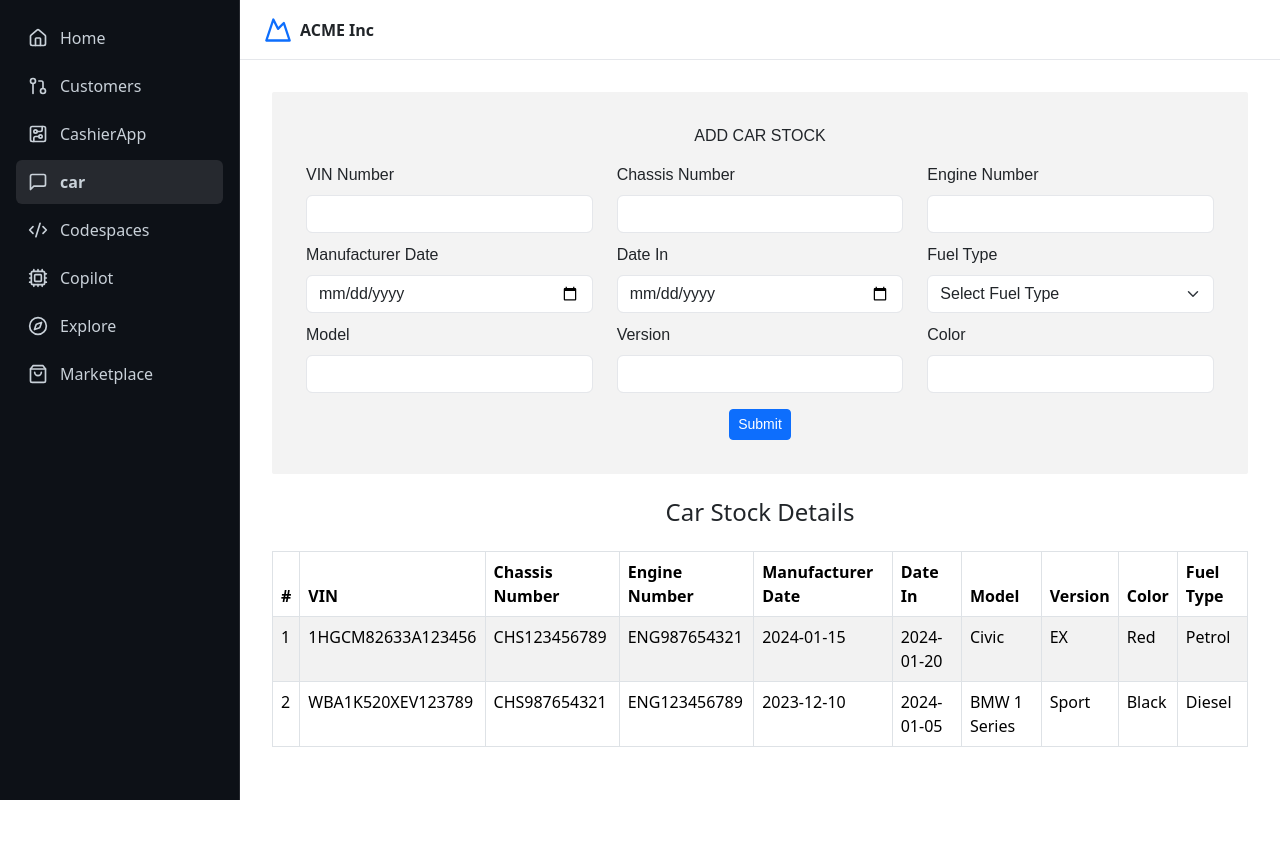
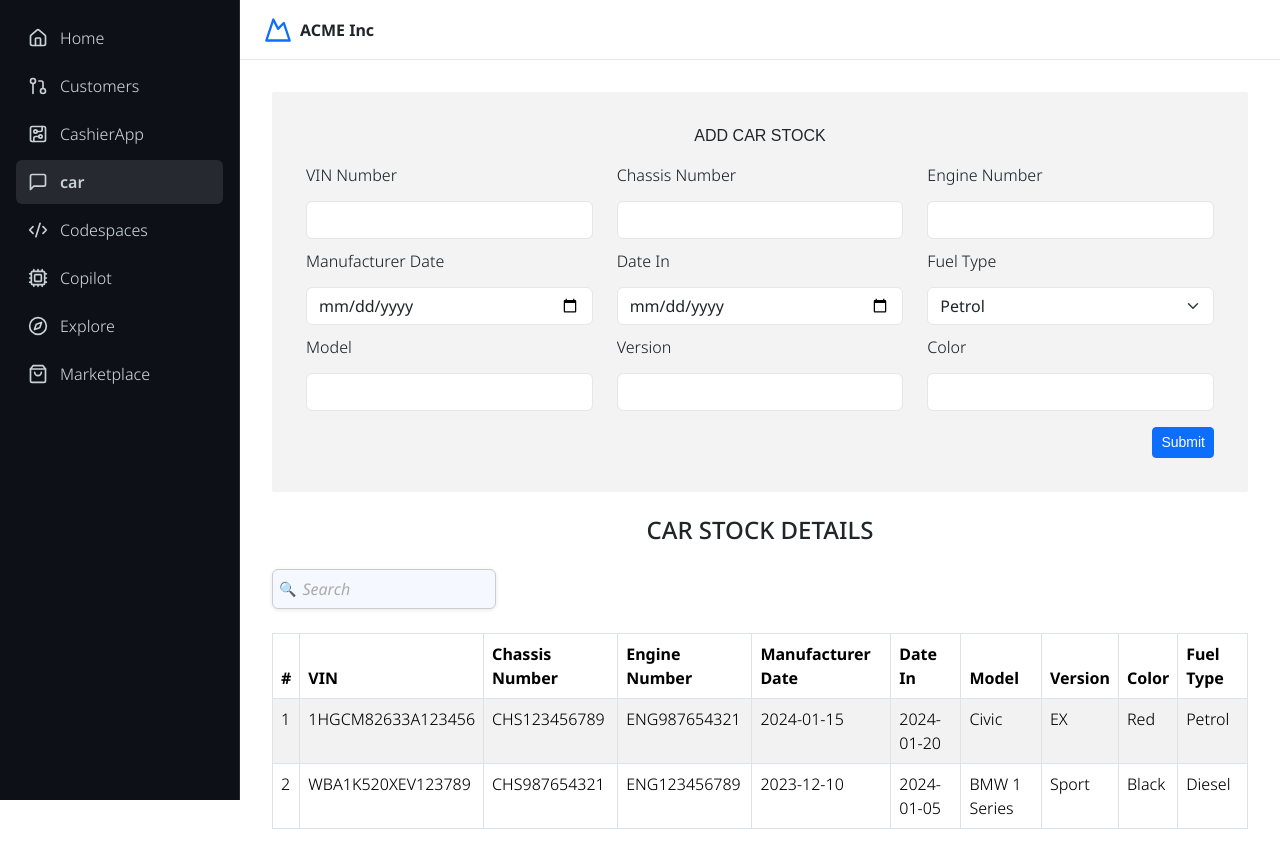
Before and after one commit to vipinkankal14/tracking-system, a React (Vite) app in the folder frontend/: page /car in a window 1280 px wide. Shown: the top 868 px of the page. Built offline with nearby package versions, Linux system fonts and the light colour scheme.

Commit message:
Add Noto Sans font and improve CarStockShow layout; implement search functionality and style adjustments day 9

```diff
--- a/frontend/index.html
+++ b/frontend/index.html
@@ -9,6 +9,9 @@
   integrity="sha384-QWTKZyjpPEjISv5WaRU9OFeRpok6YctnYmDr5pNlyT2bRjXh0JMhjY6hW+ALEwIH"
   crossorigin="anonymous"
 />
+
+<link rel="preconnect" href="https://fonts.googleapis.com">
+ <link href="https://fonts.googleapis.com/css2?family=Noto+Sans:ital,wght@0,100..900;1,100..900&family=Roboto:ital,wght@0,100;0,300;0,400;0,500;0,700;0,900;1,100;1,300;1,400;1,500;1,700;1,900&display=swap" rel="stylesheet">
 
 
 
--- /dev/null
+++ b/frontend/src/App.css
@@ -0,0 +1,8 @@
+ .noto-sans{
+    font-family: "Noto Sans", serif;
+    font-optical-sizing: auto;
+    font-weight: 320;
+    font-style: normal;
+    font-variation-settings:
+      "wdth" 100;
+}
--- a/frontend/src/App.jsx
+++ b/frontend/src/App.jsx
@@ -11,6 +11,7 @@ import CashierApp from "./cashier/CashierApp";
 import PaymentDetails from "./cashier/PaymentDetails";
 import PaymentSuccessful from "./cashier/PaymentSuccessful";
 import Car from "./carStocks/car";
+import './App.css';
 
 
 function App() {
@@ -22,7 +23,7 @@ function App() {
 
   return (
     < >
-     <div className="main-layout">
+     <div className="main-layout noto-sans">
      <Sidebar isOpen={sidebarOpen} setIsOpen={setSidebarOpen} />
      <TopNavbar toggleSidebar={toggleSidebar} />
       <main className="main-content">
@@ -34,7 +35,6 @@ function App() {
               <Route path="/PaymentDetails" element={<PaymentDetails />} />
               <Route path="/PaymentSuccessful" element={<PaymentSuccessful />} />
               <Route path = "/car" element = {<Car/>}/>
-
           </Routes>
         </div>
       </main>
--- a/frontend/src/carStocks/AddCarStock.jsx
+++ b/frontend/src/carStocks/AddCarStock.jsx
@@ -1,6 +1,7 @@
 import React, { useState } from 'react';
 import { Form, Button, Row, Col, Alert } from "react-bootstrap";
 import "./scss/AddCarStock.scss";
+import '../App.css';
 
 const AddCarStock = () => {
   const [formData, setFormData] = useState({
@@ -17,7 +18,7 @@ const AddCarStock = () => {
 
   const [errors, setErrors] = useState({});
   const [successMessage, setSuccessMessage] = useState("");
-  const fuelOptions = ["Petrol", "Diesel", "Electric", "Hybrid", "Other"];
+  const fuelOptions = ["Petrol", "Diesel", "Electric Vehicles (EVs)", "LPG", "CNG", "BIO-Diesel"];
 
   const handleInputChange = (e) => {
     const { name, value } = e.target;
@@ -74,10 +75,10 @@ const AddCarStock = () => {
         </Alert>
       )}
 
-      <Row className="mb-3">
+      <Row className="mb-3 noto-sans" >
         <Col xs={12} sm={6} md={4}>
           <Form.Group controlId="vin">
-            <Form.Label style={{ marginTop: '10px' }}>VIN Number</Form.Label>
+            <Form.Label style={{ marginTop: '10px',    fontSize: '16px', whiteSpace: 'nowrap', overflow: 'hidden',textOverflow: 'ellipsis'}}>VIN Number</Form.Label>
             <Form.Control
               type="text"
               name="vin"
@@ -92,7 +93,7 @@ const AddCarStock = () => {
 
         <Col xs={12} sm={6} md={4}>
           <Form.Group controlId="chassisNumber">
-            <Form.Label style={{ marginTop: '10px' }}>Chassis Number</Form.Label>
+            <Form.Label style={{ marginTop: '10px',    fontSize: '16px', whiteSpace: 'nowrap', overflow: 'hidden',textOverflow: 'ellipsis'}}>Chassis Number</Form.Label>
             <Form.Control
               type="text"
               name="chassisNumber"
@@ -104,7 +105,7 @@ const AddCarStock = () => {
 
         <Col xs={12} sm={6} md={4}>
           <Form.Group controlId="engineNumber">
-            <Form.Label style={{ marginTop: '10px' }}>Engine Number</Form.Label>
+            <Form.Label style={{ marginTop: '10px',    fontSize: '16px', whiteSpace: 'nowrap', overflow: 'hidden',textOverflow: 'ellipsis'}}>Engine Number</Form.Label>
             <Form.Control
               type="text"
               name="engineNumber"
@@ -116,7 +117,7 @@ const AddCarStock = () => {
 
         <Col xs={6} sm={6} md={4}>
           <Form.Group controlId="manufacturerDate">
-            <Form.Label style={{ marginTop: '10px' }}>Manufacturer Date</Form.Label>
+            <Form.Label style={{ marginTop: '10px',    fontSize: '16px', whiteSpace: 'nowrap', overflow: 'hidden',textOverflow: 'ellipsis'}}>Manufacturer Date</Form.Label>
             <Form.Control
               type="date"
               name="manufacturerDate"
@@ -130,7 +131,7 @@ const AddCarStock = () => {
 
         <Col xs={6} sm={6} md={4}>
           <Form.Group controlId="dateIn">
-            <Form.Label style={{ marginTop: '10px' }}>Date In</Form.Label>
+            <Form.Label style={{ marginTop: '10px',    fontSize: '16px', whiteSpace: 'nowrap', overflow: 'hidden',textOverflow: 'ellipsis'}}>Date In</Form.Label>
             <Form.Control
               type="date"
               name="dateIn"
@@ -144,14 +145,13 @@ const AddCarStock = () => {
 
         <Col xs={12} sm={6} md={4}>
           <Form.Group controlId="fuelType">
-            <Form.Label style={{ marginTop: '10px' }}>Fuel Type</Form.Label>
+            <Form.Label style={{ marginTop: '10px',    fontSize: '16px', whiteSpace: 'nowrap', overflow: 'hidden',textOverflow: 'ellipsis'}}>Fuel Type</Form.Label>
             <Form.Select
               name="fuelType"
               value={formData.fuelType}
               onChange={handleInputChange}
             >
-              <option value="">Select Fuel Type</option>
-              {fuelOptions.map((fuel, index) => (
+               {fuelOptions.map((fuel, index) => (
                 <option key={index} value={fuel}>
                   {fuel}
                 </option>
@@ -162,7 +162,7 @@ const AddCarStock = () => {
 
         <Col xs={12} sm={6} md={4}>
           <Form.Group controlId="model">
-            <Form.Label style={{ marginTop: '10px' }}>Model</Form.Label>
+            <Form.Label style={{ marginTop: '10px',    fontSize: '16px', whiteSpace: 'nowrap', overflow: 'hidden',textOverflow: 'ellipsis'}}>Model</Form.Label>
             <Form.Control
               type="text"
               name="model"
@@ -176,7 +176,7 @@ const AddCarStock = () => {
 
         <Col xs={12} sm={6} md={4}>
           <Form.Group controlId="version">
-            <Form.Label style={{ marginTop: '10px' }}>Version</Form.Label>
+            <Form.Label style={{ marginTop: '10px',    fontSize: '16px', whiteSpace: 'nowrap', overflow: 'hidden',textOverflow: 'ellipsis'}}>Version</Form.Label>
             <Form.Control
               type="text"
               name="version"
@@ -188,8 +188,8 @@ const AddCarStock = () => {
 
         <Col xs={12} sm={6} md={4}>
           <Form.Group controlId="color">
-            <Form.Label style={{ marginTop: '10px' }}>Color</Form.Label>
-            <Form.Control
+            <Form.Label style={{ marginTop: '10px',    fontSize: '16px', whiteSpace: 'nowrap', overflow: 'hidden',textOverflow: 'ellipsis'}}>Color</Form.Label>
+          <Form.Control
               type="text"
               name="color"
               value={formData.color}
@@ -199,11 +199,12 @@ const AddCarStock = () => {
         </Col>
       </Row>
 
-      <div className="d-flex justify-content-center">
+      <div className="d-flex justify-content-center justify-content-md-end">
         <Button variant="primary" size="sm" type="submit">
           Submit
         </Button>
       </div>
+
     </Form>
   );
 };
--- a/frontend/src/carStocks/Car.jsx
+++ b/frontend/src/carStocks/Car.jsx
@@ -1,11 +1,12 @@
 import React from 'react'
 import AddCarStock from './AddCarStock'
 import CarStockShow from './CarStockShow'
+import '../App.css'
 
 const Car = () => {
 
   return (
-    <div>
+    <div className='noto-sans'>
       <AddCarStock />
       <CarStockShow />
     </div>
--- a/frontend/src/carStocks/CarStockShow.jsx
+++ b/frontend/src/carStocks/CarStockShow.jsx
@@ -1,8 +1,10 @@
-import React from "react";
+import React, { useState } from "react";
 import { Table } from "react-bootstrap";
+import "./scss/CarStockShow.scss"; // Make sure SCSS file is correctly imported
 
 const CarStockShow = () => {
-  // Sample hardcoded data for the table
+  const [searchQuery, setSearchQuery] = useState("");
+
   const carStocks = [
     {
       vin: "1HGCM82633A123456",
@@ -28,9 +30,26 @@ const CarStockShow = () => {
     },
   ];
 
+  const filteredCarStocks = carStocks.filter((stock) =>
+    Object.values(stock).some((value) =>
+      value.toString().toLowerCase().includes(searchQuery.toLowerCase())
+    )
+  );
+
   return (
-    <div className="car-stock-show">
-      <h4 className="text-center my-4">Car Stock Details</h4>
+    <>
+      <h4 className="text-center my-4"> CAR STOCK DETAILS</h4>
+      <div className="d-flex justify-content-center justify-content-md-start">
+        <div className="mb-4 input-container">
+          <span className="search-icon">&#128269;</span>
+          <input
+            type="text"
+            placeholder="Search"
+            value={searchQuery}
+            onChange={(e) => setSearchQuery(e.target.value)}
+          />
+        </div>
+      </div>
       <Table striped bordered hover responsive>
         <thead>
           <tr>
@@ -47,7 +66,7 @@ const CarStockShow = () => {
           </tr>
         </thead>
         <tbody>
-          {carStocks.map((stock, index) => (
+          {filteredCarStocks.map((stock, index) => (
             <tr key={index}>
               <td>{index + 1}</td>
               <td>{stock.vin}</td>
@@ -63,7 +82,7 @@ const CarStockShow = () => {
           ))}
         </tbody>
       </Table>
-    </div>
+    </>
   );
 };
 
--- /dev/null
+++ b/frontend/src/carStocks/scss/CarStockShow.scss
@@ -0,0 +1,58 @@
+.input-container {
+    display: flex; /* Enable flexbox */
+    background-color: #f5f8ff; /* Light background */
+    border-radius: 6px; /* Rounded corners */
+    padding: 6px; /* Padding for the container */
+    box-shadow: 0 1px 4px rgba(0, 0, 0, 0.1); /* Subtle shadow */
+    border: 1px solid #ccc; /* Light border */
+    max-width: 260px; /* Limit container width */
+    height: 40px; /* Set container height */
+
+
+    .search-icon {
+        font-size: 14px; /* Smaller icon size on mobile */
+        display: flex;
+        align-items: center;
+        justify-content: center;
+     }
+
+    input {
+      flex-grow: 1; /* Input takes remaining space */
+      border: none;
+      outline: none;
+      font-size: 16px;
+      padding: 6px;
+      background: transparent;
+      color: #333;
+
+      &::placeholder {
+        color: #aaa;
+        font-style: italic;
+      }
+
+
+    }
+
+    // Mobile-specific styles
+    @media (max-width: 767px) {
+      max-width: 100%; /* Adapt container width for mobile */
+      padding: 4px;
+
+      .search-icon {
+        font-size: 14px; /* Smaller icon size on mobile */
+        display: flex;
+        align-items: center;
+        justify-content: flex-center;
+        width: 9%;
+        width: 30px;
+      }
+
+      input {
+        font-size: 14px; /* Adjust font size on mobile */
+        justify-content: center;
+        padding: 2px; /* Adjust padding on mobile */
+        width: 100%;
+
+      }
+    }
+  }
```
